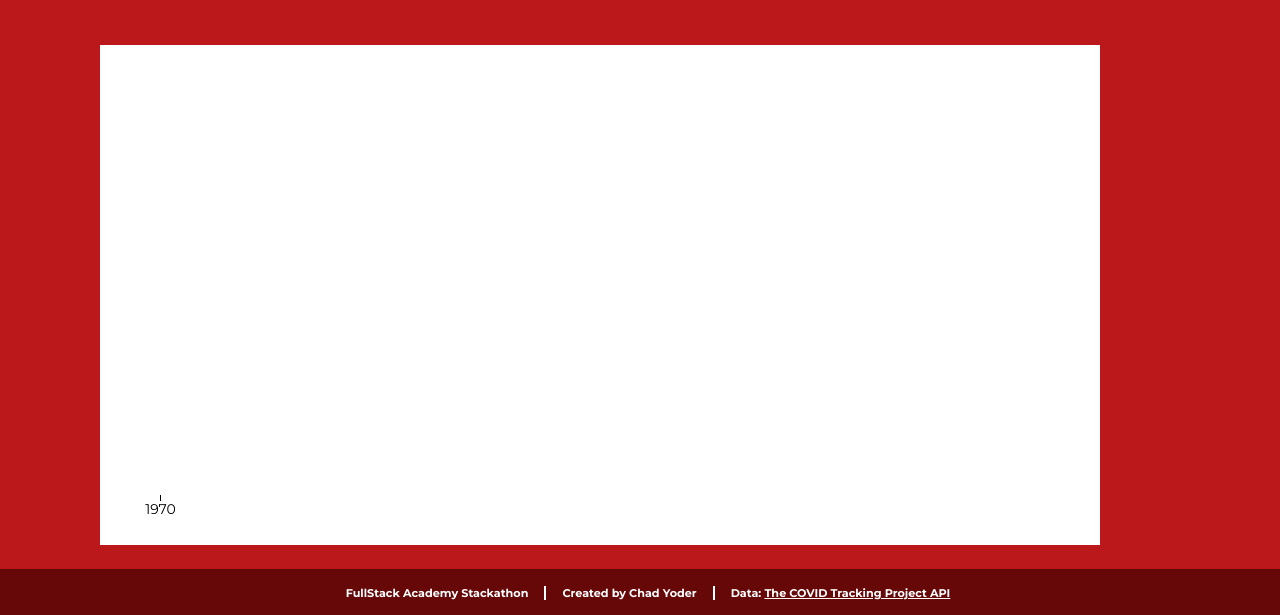
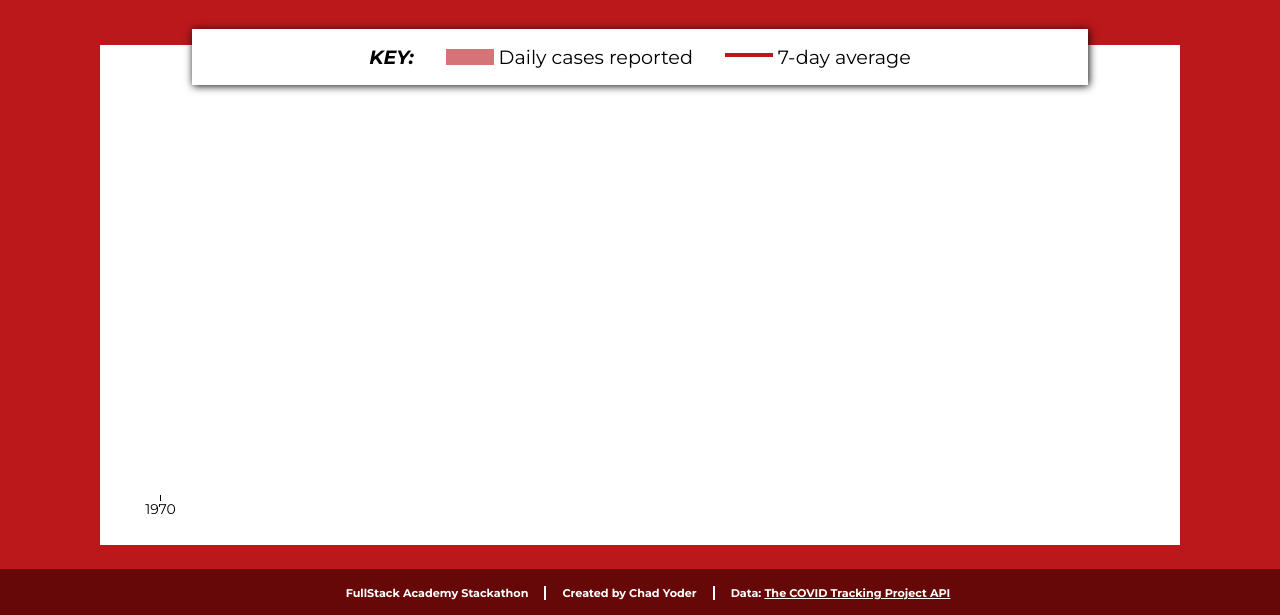
Before and after one commit to cwyoder/covid-dashboard, a React app: page / in a window 1280 px wide. Shown: the part 183-798 px from the top of the page. Built offline with nearby package versions, Linux system fonts and the light colour scheme; no server answers.

Commit message:
added key

```diff
--- a/client/components/About.js
+++ b/client/components/About.js
@@ -3,8 +3,10 @@ import React from 'react';
 const About = (props) => {
   return (
     <div>
-      <h2>About</h2>
-      <p>This is the information about the project</p>
+      <h1>About</h1>
+      <div className='about'>
+        <p>This is the information about the project</p>
+      </div>
     </div>
   )
 }
--- a/client/components/BarChart.js
+++ b/client/components/BarChart.js
@@ -21,7 +21,7 @@ export default class BarChart extends React.Component {
     const dataCopy = this.props.data.slice(0).reverse();
     const averages = intervalAverages(dataCopy, 7, this.props.objKey);
 
-    const margin = {top: 40, right: 40, bottom: 50, left: 60};
+    const margin = {top: 60, right: 40, bottom: 50, left: 60};
 
     const wbar = this.props.size && dataCopy.length > 0 ? (this.props.size[0] - margin.right - margin.left) / dataCopy.length : 0;
 
--- a/client/components/Home.js
+++ b/client/components/Home.js
@@ -3,6 +3,7 @@ import BarChart from './BarChart';
 import axios from 'axios';
 import { dateConverter } from '../utils';
 import { dateOptions } from '../constants';
+import { Key } from './Key';
 
 export default class Home extends React.Component {
   constructor(){
@@ -39,7 +40,10 @@ export default class Home extends React.Component {
               <p className='total'>{latestData.positive.toLocaleString()} total cases reported</p>
             </div> : ''
           }
-          <BarChart data={data} size={[1000,500]} objKey='positiveIncrease' color={'#BA181B'}/>
+          <div className='chart-container'>
+            <BarChart data={data} size={[1080,500]} objKey='positiveIncrease' color={'#BA181B'}/>
+            <Key statistic="cases" />
+          </div>
         </div>
         <div className='section-container'>
           {
@@ -48,7 +52,10 @@ export default class Home extends React.Component {
               <p className='total'>{latestData.death.toLocaleString()} total deaths reported</p>
             </div> : ''
           }
-          <BarChart data={data} size={[1000,500]} objKey='deathIncrease' color={'#363636'}/>
+          <div className='chart-container'>
+            <BarChart data={data} size={[1080,500]} objKey='deathIncrease' color={'#363636'}/>
+            <Key statistic="deaths" />
+          </div>
         </div>
       </div>
     )
--- /dev/null
+++ b/client/components/Key.js
@@ -0,0 +1,17 @@
+import React from 'react';
+
+export const Key = ({ statistic }) => {
+  return (
+    <div className={`key`}>
+      <p className="keylabel">KEY:</p>
+      <div className="keyportion">
+        <span className={`area area__${statistic}`}></span>
+        <p>{`Daily ${statistic} reported`}</p>
+      </div>
+      <div className="keyportion">
+        <span className={`line line__${statistic}`}></span>
+        <p>7-day average</p>
+      </div>
+    </div>
+  )
+}
--- a/client/components/SingleState.js
+++ b/client/components/SingleState.js
@@ -4,6 +4,7 @@ import { stateHash } from '../constants';
 import { dateConverter } from '../utils';
 import { dateOptions } from '../constants';
 import { Link } from 'react-router-dom';
+import { Key } from './Key';
 
 import StateBarChart from './StateBarChart';
 
@@ -49,7 +50,10 @@ export default class SingleState extends React.Component {
               <p className='total'>{latestData.positive.toLocaleString()} total cases reported</p>
             </div> : ''
           }
-          <StateBarChart data={data} size={[1000,500]} objKey='positiveIncrease' color={'#C70039'}/>
+          <div className='chart-container'>
+            <StateBarChart data={data} size={[1080,500]} objKey='positiveIncrease' color={'#C70039'}/>
+            <Key statistic="cases" />
+          </div>
         </div>
         <div className='section-container'>
           {
@@ -58,7 +62,10 @@ export default class SingleState extends React.Component {
               <p className='total'>{latestData.death.toLocaleString()} total deaths reported</p>
             </div> : ''
           }
-          <StateBarChart data={data} size={[1000,500]} objKey='deathIncrease' color={'#363636'}/>
+          <div className='chart-container'>
+            <StateBarChart data={data} size={[1080,500]} objKey='deathIncrease' color={'#363636'}/>
+            <Key statistic="deaths" />
+          </div>
         </div>
       </div>
     )
--- a/client/components/StateBarChart.js
+++ b/client/components/StateBarChart.js
@@ -25,7 +25,7 @@ export default class BarChart extends React.Component {
     }).reverse();
     const averages = intervalAverages(dataCopy, 7, this.props.objKey);
 
-    const margin = {top: 20, right: 30, bottom: 30, left: 40};
+    const margin = {top: 60, right: 40, bottom: 50, left: 60};
 
     const wbar = this.props.size && dataCopy.length > 0 ? (this.props.size[0] - margin.right - margin.left) / dataCopy.length : 0;
 
@@ -52,7 +52,7 @@ export default class BarChart extends React.Component {
       .attr("class", "grid")
       .attr("transform", `translate(${margin.left},0)`)
       .call(axisLeft(yScaleAvg).ticks(null, "s")
-        .tickSize(-this.props.size[0])
+        .tickSize(-this.props.size[0] + margin.right + margin.left)
         .tickFormat(""))
       .call(g => g.select(".domain").remove())
 
--- a/client/scss/style.scss
+++ b/client/scss/style.scss
@@ -47,6 +47,7 @@ body {
   justify-content: space-between;
   align-items: center;
   box-shadow: 0 2px 16px 2px $rich-black;
+  z-index: 500;
 
   a {
     color: white;
@@ -228,3 +229,69 @@ h1 {
   font-style: italic;
   text-shadow: 2px 2px 5px $rich-black;
 }
+
+.about {
+  padding: 2rem;
+  background: white;
+
+  p {
+    font-size: 1.2rem;
+  }
+}
+
+.chart-container {
+  position: relative;
+  margin: 3rem 0 0 0;
+}
+
+.key {
+  background: white;
+  width: 80%;
+  padding: 1rem;
+  display: flex;
+  align-items: center;
+  justify-content: center;
+  position: absolute;
+  box-shadow: 1px 1px 8px $rich-black;
+  top: -1rem;
+  left: 50%;
+  transform: translate(-50%, 0);
+  font-size: 1.2rem;
+}
+
+.keyportion {
+  margin: 0 0 0 2rem;
+  display: flex;
+  align-items: center;
+  span {
+    display: inline-block;
+    width: 3rem;
+    height: 1rem;
+    margin: 0 0.3rem 0 0;
+  }
+
+  .area {
+    &__cases {
+      background: $background-red;
+    }
+    &__deaths {
+      background: $eerie-black;
+    }
+    opacity: 0.6;
+  }
+
+  .line {
+    &__cases {
+      border-bottom: 4px solid $background-red;
+    }
+    &__deaths {
+      border-bottom: 4px solid $eerie-black;
+    }
+    transform: translate(0, -50%);
+  }
+}
+
+.keylabel {
+  font-weight: 600;
+  font-style: italic;
+}
```
Also changed, not shown: public/style.css.
